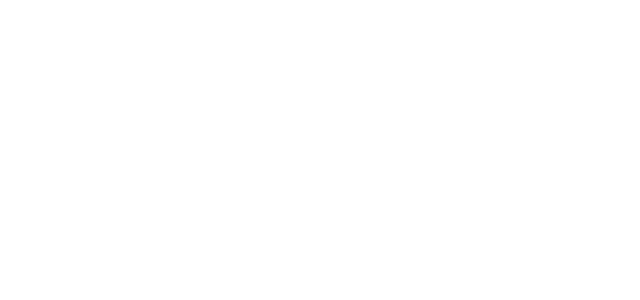
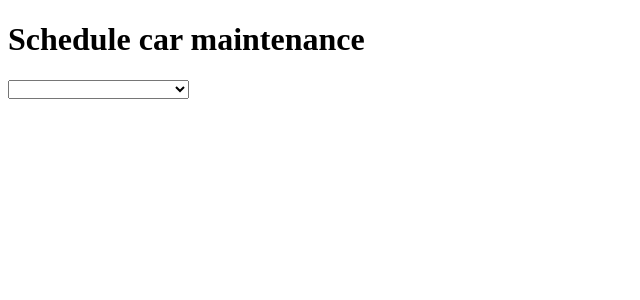
Before and after one commit to JorisWijgert/CarMaintenance, an Angular app: page / in a window 1280 px wide. Shown: the top 300 px of the page, without its empty margins (0-640 px from the left). Built offline with nearby package versions, Linux system fonts and the light colour scheme.

Commit message:
feat(form): Create form to schedule car maintenances

```diff
--- a/src/app/app.component.html
+++ b/src/app/app.component.html
@@ -1 +1,10 @@
-<router-outlet />
+<div>
+  <h1>Schedule car maintenance</h1>
+  <form [formGroup]="scheduleMaintenanceJobForm">
+    <select id="maintenanceJob" formControlName="maintenanceJob">
+      @for (m of maintenanceJobs; track m.id) {
+        <option [ngValue]="m.id">{{ m.jobTitle }}</option>
+      }
+    </select>
+  </form>
+</div>
--- a/src/app/app.component.ts
+++ b/src/app/app.component.ts
@@ -1,12 +1,29 @@
-import { Component } from '@angular/core';
-import { RouterOutlet } from '@angular/router';
+import { Component, OnInit } from '@angular/core';
+import { CarService } from './services/car.service';
+import { FormControl, FormGroup, ReactiveFormsModule } from '@angular/forms';
+import { MaintenanceJob } from './models/maintenance-job';
+import { CommonModule } from '@angular/common';
 
 @Component({
   selector: 'app-root',
-  imports: [RouterOutlet],
+  imports: [ReactiveFormsModule],
   templateUrl: './app.component.html',
-  styleUrl: './app.component.scss'
+  styleUrl: './app.component.scss',
 })
-export class AppComponent {
-  title = 'CarMaintenance';
+export class AppComponent implements OnInit {
+  public title = 'CarMaintenance';
+  public maintenanceJobs: MaintenanceJob[] = [];
+  public scheduleMaintenanceJobForm: FormGroup;
+
+  constructor(public carService: CarService) {
+    this.scheduleMaintenanceJobForm = new FormGroup({
+      maintenanceJob: new FormControl(null),
+    });
+  }
+
+  public ngOnInit(): void {
+    this.carService.maintenanceJobs.subscribe((jobs) => {
+      this.maintenanceJobs = jobs;
+    });
+  }
 }
```
